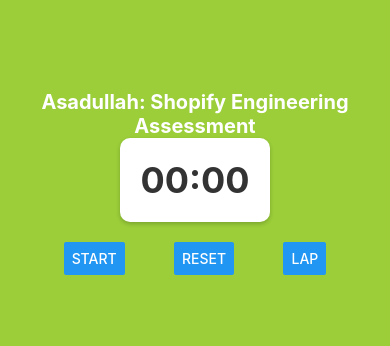
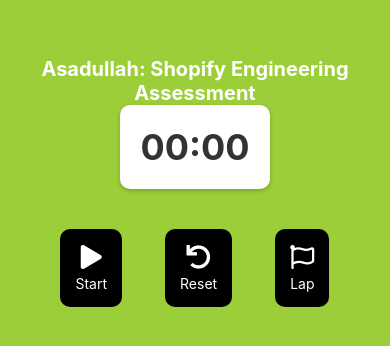
Before and after one commit to Shopify/eng-intern-assessment-react-native, a React Native app: screen / in a window 390 px wide. Shown: the part 230-576 px from the top of the page. Built offline with nearby package versions, Linux system fonts and the light colour scheme.

Commit message:
stopwatch button modified

```diff
--- a/src/StopWatchButton.tsx
+++ b/src/StopWatchButton.tsx
@@ -1,5 +1,6 @@
 import React from 'react';
-import { View, Button, StyleSheet } from 'react-native';
+import { View, TouchableOpacity, Text, StyleSheet } from 'react-native';
+import { FontAwesome5 } from '@expo/vector-icons';
 
 interface StopwatchButtonProps {
   isRunning: boolean;  // Prop to determine whether the stopwatch is running
@@ -7,22 +8,32 @@ interface StopwatchButtonProps {
   onStop: () => void;  // Callback function when the stop button is pressed
   onReset: () => void;  // Callback function when the reset button is pressed
   onLap: () => void;  // Callback function when the lap button is pressed
-
 }
 
-
 // StopwatchButton component to render start, stop, reset, and lap buttons
-
 const StopwatchButton: React.FC<StopwatchButtonProps> = ({ isRunning, onStart, onStop, onReset, onLap }) => {
   return (
     <View style={styles.buttonContainer}>
-      <Button title={isRunning ? 'Stop' : 'Start'} onPress={isRunning ? onStop : onStart} />
-      <Button title="Reset" onPress={onReset} />
-      <Button title="Lap" onPress={onLap} />
+      {/* Start/Stop button */}
+      <TouchableOpacity style={styles.button} onPress={isRunning ? onStop : onStart}>
+        <FontAwesome5 name={isRunning ? 'pause' : 'play'} size={24} color="#fff" />
+        <Text style={styles.buttonText}>{isRunning ? 'Pause' : 'Start'}</Text>
+      </TouchableOpacity>
+
+      {/* Reset button */}
+      <TouchableOpacity style={styles.button} onPress={onReset}>
+        <FontAwesome5 name="undo" size={24} color="#fff" />
+        <Text style={styles.buttonText}>Reset</Text>
+      </TouchableOpacity>
+
+      {/* Lap button */}
+      <TouchableOpacity style={styles.button} onPress={onLap}>
+        <FontAwesome5 name="flag" size={24} color="#fff" />
+        <Text style={styles.buttonText}>Lap</Text>
+      </TouchableOpacity>
     </View>
   );
 };
-
 
 // Styles for the StopwatchButton component
 const styles = StyleSheet.create({
@@ -30,6 +41,17 @@ const styles = StyleSheet.create({
     flexDirection: 'row',
     justifyContent: 'space-around',
     width: '80%',
+    marginTop: 20,
+  },
+  button: {
+    backgroundColor: 'black', // Button background color
+    padding: 15, // Padding around the button content
+    borderRadius: 10, // Border radius for rounded corners
+    alignItems: 'center', // Center items horizontally
+  },
+  buttonText: {
+    color: '#fff', // Text color
+    marginTop: 5, // Margin at the top of the text
   },
 });
 
```
